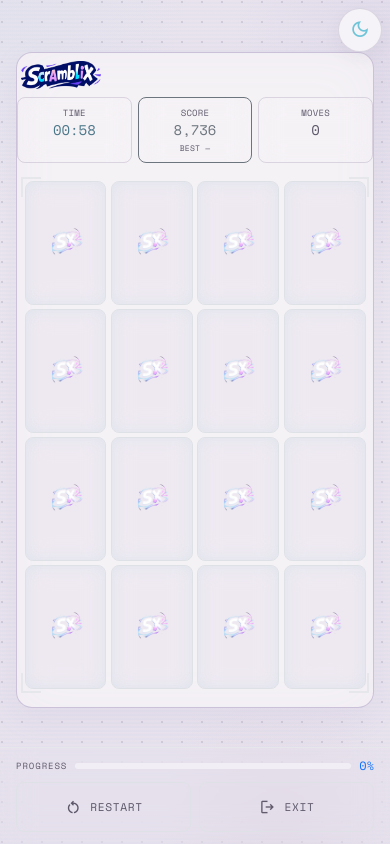
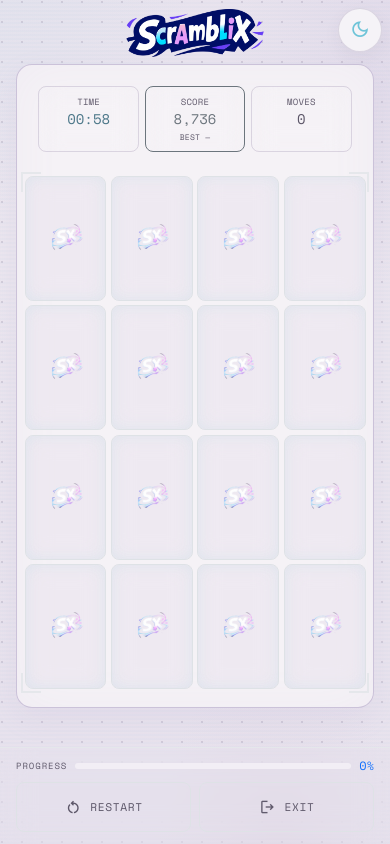
Before and after one commit to doniaabozeid01/memory-scramble-game, an Angular app: page /dashboard in a window 390 px wide. Built offline with nearby package versions, Linux system fonts and the light colour scheme.

Commit message:
feat: improve splash and tactical dashboard layout and responsiveness

```diff
--- a/src/app/pages/splash/splash.component.html
+++ b/src/app/pages/splash/splash.component.html
@@ -1,4 +1,4 @@
-<section class="splash page-container" [class.splash--opening]="opening" aria-labelledby="splash-heading">
+<section class="splash" [class.splash--opening]="opening" aria-labelledby="splash-heading">
 
   <h1 id="splash-heading" class="visually-hidden">Scramblix — Memory Scramble</h1>
 
--- a/src/app/pages/splash/splash.component.scss
+++ b/src/app/pages/splash/splash.component.scss
@@ -1,61 +1,62 @@
+:host {
+  position: fixed;
+  inset: 0;
+  display: block;
+  width: 100%;
+  height: 100vh;
+  height: 100dvh;
+  max-height: 100dvh;
+  overflow: hidden;
+  overscroll-behavior: none;
+}
+
 .splash {
   position: relative;
-
   display: flex;
-
   flex-direction: column;
-
-  min-height: 100vh;
-
+  box-sizing: border-box;
+  width: 100%;
+  height: 100%;
+  max-height: 100%;
+  min-height: 0;
   overflow: hidden;
-
   isolation: isolate;
 }
 
 .splash__inner {
   position: relative;
-
   z-index: 1;
-
   display: flex;
-
   flex-direction: column;
-
   align-items: center;
-
-  flex: 1;
-
+  flex: 1 1 auto;
   width: 100%;
-
-  height: 100vh;
-
+  min-height: 0;
+  max-height: 100%;
+  height: 100%;
   opacity: 1;
+  overflow: hidden;
 }
 
 .splash__hero-text {
   display: flex;
-
-  flex: 1;
-
+  flex: 1 1 auto;
   flex-direction: column;
-
   align-items: center;
-
   justify-content: center;
-
-  padding: 2rem 0;
+  min-height: 0;
+  width: 100%;
+  padding: clamp(0.5rem, 2vh, 1.25rem) clamp(1rem, 4vw, 1.5rem);
+  overflow: hidden;
 }
 
 .splash__footer {
   display: flex;
-
+  flex-shrink: 0;
   flex-direction: column;
-
   align-items: center;
-
   width: 100%;
-
-  padding-bottom: max(1.25rem, env(safe-area-inset-bottom));
+  padding: 0 clamp(1rem, 4vw, 1.5rem) max(1rem, env(safe-area-inset-bottom, 0px));
 }
 
 .splash--opening {
@@ -77,13 +78,11 @@
 @keyframes splash-exit-content {
   from {
     opacity: 1;
-
     transform: translateY(0);
   }
 
   to {
     opacity: 0;
-
     transform: translateY(12px);
   }
 }
@@ -117,7 +116,6 @@
 
   .splash--opening .splash__inner {
     opacity: 0 !important;
-
     transform: none !important;
   }
 
--- a/src/app/pages/splash/splash.component.ts
+++ b/src/app/pages/splash/splash.component.ts
@@ -23,6 +23,9 @@ export class SplashComponent implements OnInit, OnDestroy {
   constructor(private readonly router: Router) {}
 
   ngOnInit(): void {
+    document.documentElement.style.overflow = 'hidden';
+    document.body.style.overflow = 'hidden';
+
     this.openTimer = setTimeout(() => {
       this.opening = true;
       this.navigateTimer = setTimeout(() => {
@@ -32,6 +35,9 @@ export class SplashComponent implements OnInit, OnDestroy {
   }
 
   ngOnDestroy(): void {
+    document.documentElement.style.overflow = '';
+    document.body.style.overflow = '';
+
     if (this.openTimer) {
       clearTimeout(this.openTimer);
     }
--- a/src/app/pages/tactical-dashboard/tactical-dashboard.component.html
+++ b/src/app/pages/tactical-dashboard/tactical-dashboard.component.html
@@ -133,15 +133,27 @@
       </nav>
     </aside>
     <!-- Main Card Grid Area -->
-    <section class="td-arena flex-1 min-h-0 min-w-0 relative flex flex-col items-stretch py-2 sm:py-3 lg:py-2 lg:pl-6">
-      <div class="lg:hidden td-mobile-hud-top w-full mb-2 sm:mb-3 shrink-0">
-        <div class="flex items-center gap-2 sm:gap-3 mb-2 px-1">
-          <img src="assets/Scramblix.png" alt="Scramblix" class="td-mobile-logo h-7 sm:h-8 w-auto object-contain shrink-0" width="120" height="40" />
-          <p *ngIf="missionPlayerDisplay" class="flex-1 min-w-0 font-label-sm text-primary font-semibold truncate text-sm sm:text-base" [title]="missionPlayerDisplay">
-            {{ missionPlayerDisplay }}
-          </p>
-        </div>
-        <div class="grid grid-cols-3 gap-1.5 sm:gap-2">
+    <div class="td-arena-column flex flex-1 min-h-0 min-w-0 flex-col lg:contents">
+      <div class="lg:hidden td-mobile-logo-bar">
+        <img
+          src="assets/Scramblix.png"
+          alt="Scramblix"
+          class="td-mobile-logo"
+          width="180"
+          height="60"
+        />
+      </div>
+
+      <section class="td-arena flex-1 min-h-0 min-w-0 relative flex flex-col items-stretch py-2 sm:py-3 lg:py-2 lg:pl-6">
+      <div class="lg:hidden td-mobile-hud-top w-full shrink-0">
+        <p
+          *ngIf="missionPlayerDisplay"
+          class="td-mobile-player-name"
+          [title]="missionPlayerDisplay"
+        >
+          {{ missionPlayerDisplay }}
+        </p>
+        <div class="td-mobile-stats grid grid-cols-3 gap-1.5 sm:gap-2">
           <div class="td-mobile-stat glass-panel bg-surface-container-low/50 p-2 sm:p-2.5 rounded-lg text-center min-w-0">
             <span class="font-label-sm text-[9px] sm:text-[10px] uppercase text-on-surface-variant tracking-wide block truncate">Time</span>
             <span class="font-data-lg text-sm sm:text-base text-primary-fixed-dim tabular-nums block truncate"
@@ -208,6 +220,7 @@
         </div>
       </div>
     </section>
+    </div>
   </main>
   <!-- Footer HUD Navigation (desktop / tablet) -->
   <footer
--- a/src/app/pages/tactical-dashboard/tactical-dashboard.component.scss
+++ b/src/app/pages/tactical-dashboard/tactical-dashboard.component.scss
@@ -467,6 +467,70 @@
 ========================= */
 
 @media (max-width: 1023px) {
+  .tactical-dashboard {
+    --td-header-top: max(0.5rem, env(safe-area-inset-top, 0px));
+    --td-header-inset-x: max(0.5rem, env(safe-area-inset-right, 0px));
+    --td-header-control: 3.125rem;
+  }
+
+  .tactical-dashboard .td-main-stage {
+    padding-top: var(--td-header-top) !important;
+  }
+
+  .tactical-dashboard .td-arena-column {
+    gap: clamp(0.35rem, 1.5vw, 0.65rem);
+  }
+
+  .tactical-dashboard .td-mobile-logo-bar {
+    position: relative;
+    width: 100%;
+    height: var(--td-header-control);
+    min-height: var(--td-header-control);
+    flex-shrink: 0;
+    margin: 0;
+    padding: 0;
+    box-sizing: border-box;
+    pointer-events: none;
+  }
+
+  .tactical-dashboard .td-mobile-logo {
+    position: absolute;
+    left: 50%;
+    top: 50%;
+    transform: translate(-50%, -50%);
+    display: block;
+    height: 2.85rem;
+    width: auto;
+    max-width: min(calc(100vw - 2 * var(--td-header-control) - 1rem), 320px);
+    object-fit: contain;
+    pointer-events: none;
+  }
+
+  .tactical-dashboard .td-mobile-hud-top {
+    padding: clamp(0.85rem, 3vw, 1.15rem) clamp(1rem, 4.5vw, 1.75rem) clamp(0.5rem, 2vw, 0.85rem);
+    margin-bottom: 0.35rem;
+  }
+
+  .tactical-dashboard .td-mobile-player-name {
+    display: block;
+    width: 100%;
+    margin: 0 0 clamp(0.65rem, 2.5vw, 0.9rem);
+    padding: 0 clamp(0.5rem, 2vw, 1rem);
+    text-align: center;
+    max-width: 100%;
+    font-size: clamp(0.95rem, 3.8vw, 1.05rem);
+    font-weight: 600;
+    letter-spacing: 0.02em;
+    color: color-mix(in srgb, var(--accent-purple) 36%, var(--text-primary) 64%);
+    overflow: hidden;
+    text-overflow: ellipsis;
+    white-space: nowrap;
+  }
+
+  .tactical-dashboard .td-mobile-stats {
+    padding: 0 clamp(0.15rem, 1vw, 0.35rem);
+  }
+
   .tactical-dashboard .td-board-wrap {
     min-height: clamp(240px, 50dvh, 72vh);
   }
@@ -486,6 +550,16 @@
     max-width: min(100%, 200px);
   }
 
+  .tactical-dashboard .td-mobile-logo {
+    height: 3rem;
+    max-width: min(calc(100vw - 2 * var(--td-header-control) - 0.75rem), 340px);
+  }
+
+  .tactical-dashboard .td-mobile-player-name {
+    font-size: clamp(1.15rem, 5.2vw, 1.4rem);
+    margin-bottom: clamp(0.75rem, 3vw, 1rem);
+  }
+
   .tactical-dashboard .td-mobile-bar button {
     font-size: 0.7rem;
     letter-spacing: 0.06em;
@@ -493,11 +567,24 @@
 }
 
 @media (max-width: 380px) {
-  .tactical-dashboard .td-mobile-hud-top .grid-cols-3 {
+  .tactical-dashboard .td-mobile-hud-top {
+    padding-inline: 0.85rem;
+  }
+
+  .tactical-dashboard .td-mobile-stats {
     gap: 0.35rem;
   }
 
   .tactical-dashboard .td-mobile-stat {
     padding: 0.35rem !important;
   }
+
+  .tactical-dashboard .td-mobile-logo {
+    height: 2.75rem;
+    max-width: min(calc(100vw - 5.5rem), 260px);
+  }
+
+  .tactical-dashboard .td-mobile-player-name {
+    font-size: 1.12rem;
+  }
 }
--- a/src/styles.scss
+++ b/src/styles.scss
@@ -1286,9 +1286,9 @@ input.game-input:focus {
   }
 
   .splash__inner {
-    min-height: 100dvh;
-    height: auto;
-    padding-bottom: env(safe-area-inset-bottom, 0px);
+    min-height: 0;
+    height: 100%;
+    max-height: 100%;
   }
 
   .primary-btn,
```
